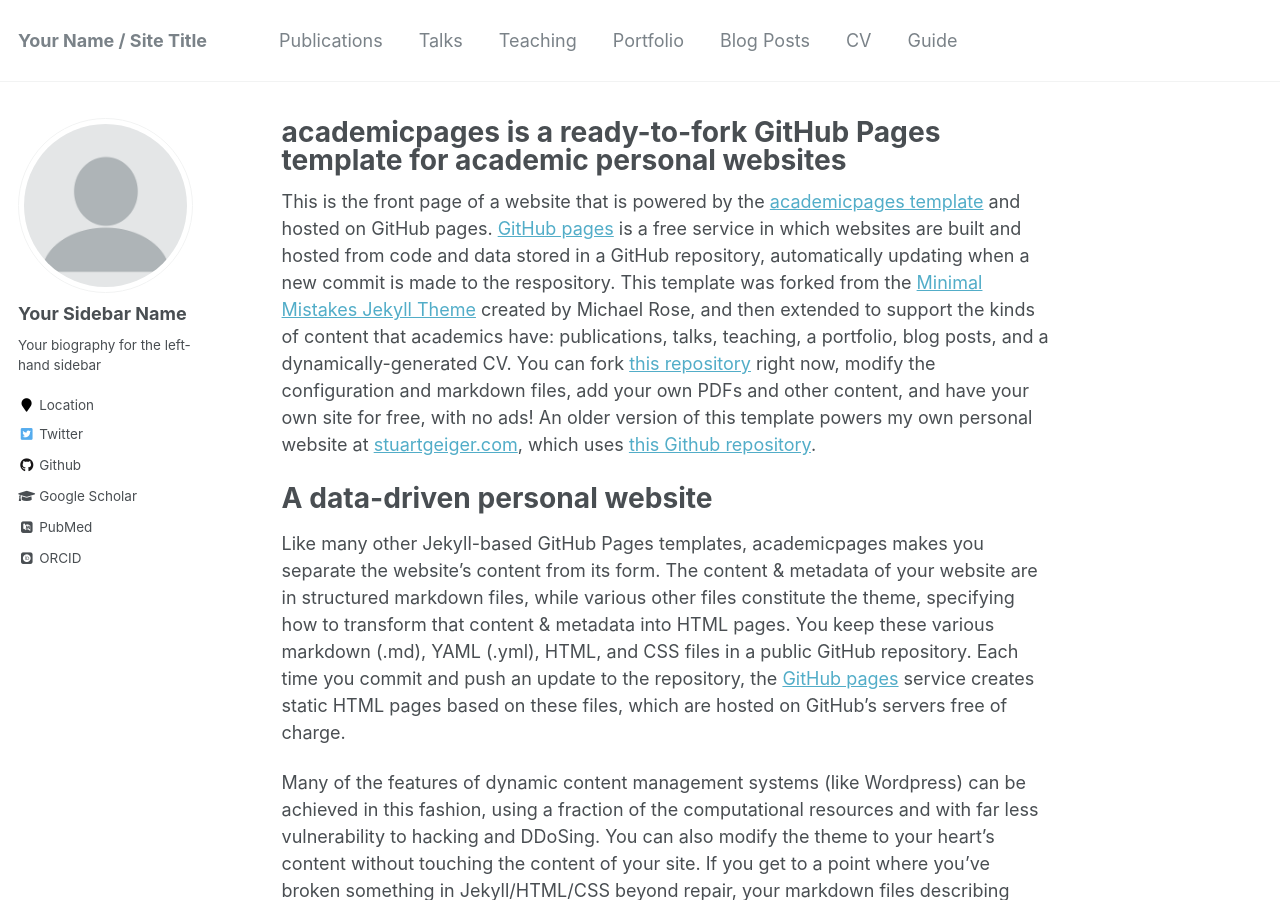
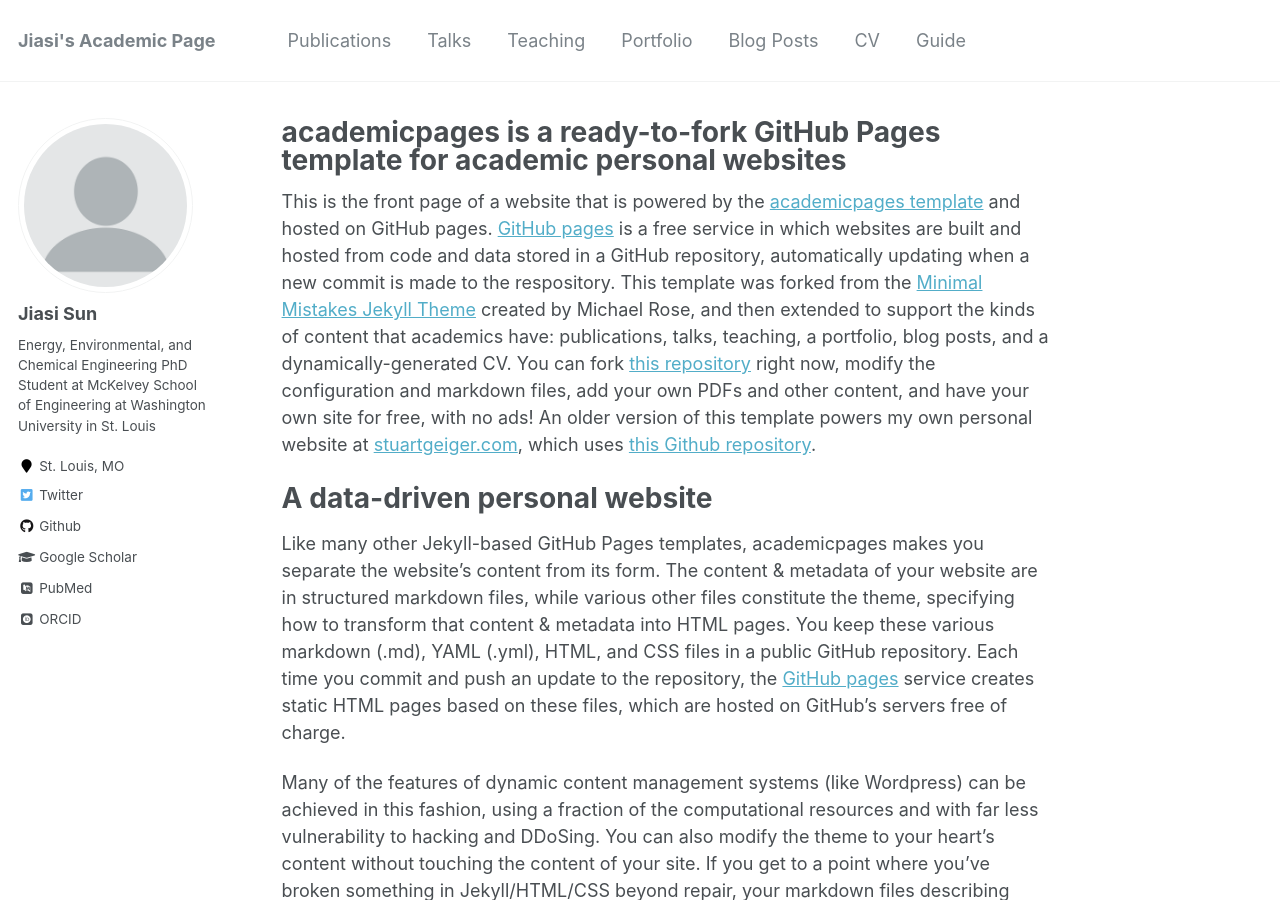
Before and after one commit to sunjiasi/sunjiasi.github.io, a Jekyll site: the page built from _pages/about.md, in a window 1280 px wide and 900 px high. Built offline with Jekyll 4.4.1, drawn with Linux system fonts in a browser that asks for light colours; some web fonts are replaced; some of the changed text lies outside the part shown.

Commit message:
need to change config file

```diff
--- a/Gemfile
+++ b/Gemfile
@@ -25,3 +25,5 @@ group :jekyll_plugins do
   gem 'jekyll-sitemap'
   gem 'hawkins'
 end
+
+gem "webrick", "~> 1.8"
--- a/_config.yml
+++ b/_config.yml
@@ -7,13 +7,13 @@
 
 # Site Settings
 locale                   : "en-US"
-title                    : "Your Name / Site Title"
+title                    : "Jiasi's Academic Page"
 title_separator          : "-"
-name                     : &name "Your Name"
-description              : &description "personal description"
-url                      : https://academicpages.github.io # the base hostname & protocol for your site e.g. "https://mmistakes.github.io"
+name                     : &name "Jiasi Jessie Sun"
+description              : &description "Jiasi's Academic Page"
+url                      : http://127.0.0.1:4000 # the base hostname & protocol for your site e.g. "https://mmistakes.github.io"
 baseurl                  : "" # the subpath of your site, e.g. "/blog"
-repository               : "academicpages/academicpages.github.io"
+repository               : "sunjiasi/sunjiasi.github.io"
 teaser                   :  # filename of teaser fallback teaser image placed in /images/, .e.g. "500x300.png"
 breadcrumbs              : false # true, false (default)
 words_per_minute         : 160
@@ -80,10 +80,10 @@ analytics:
 
 # Site Author
 author:
-  name             : "Your Sidebar Name"
+  name             : "Jiasi Sun"
   avatar           : "profile.png"
-  bio              : "Your biography for the left-hand sidebar"
-  location         : "Location"
+  bio              : "Energy, Environmental, and Chemical Engineering PhD Student at McKelvey School of Engineering at Washington University in St. Louis"
+  location         : "St. Louis, MO"
   employer         :
   pubmed           : "https://www.ncbi.nlm.nih.gov/pubmed/?term=john+snow"
   googlescholar    : "http://yourfullgooglescholarurl.com"
@@ -109,7 +109,7 @@ author:
   stackoverflow    : # http://stackoverflow.com/users/123456/username
   steam            :
   tumblr           :
-  twitter          : "replacethistwitterhandle"
+  twitter          : "jiasisun"
   vine             :
   weibo            :
   xing             :
```
Also changed, not shown: Gemfile.lock (added).
